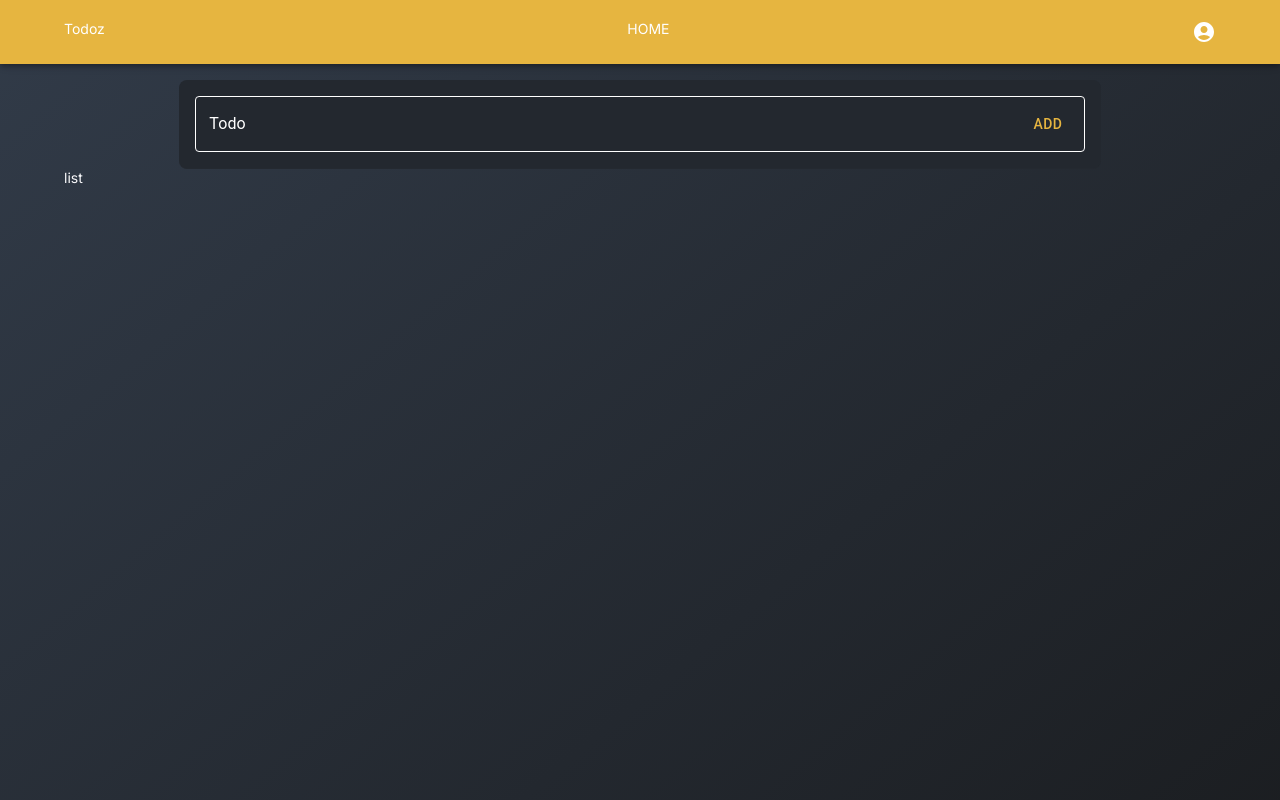
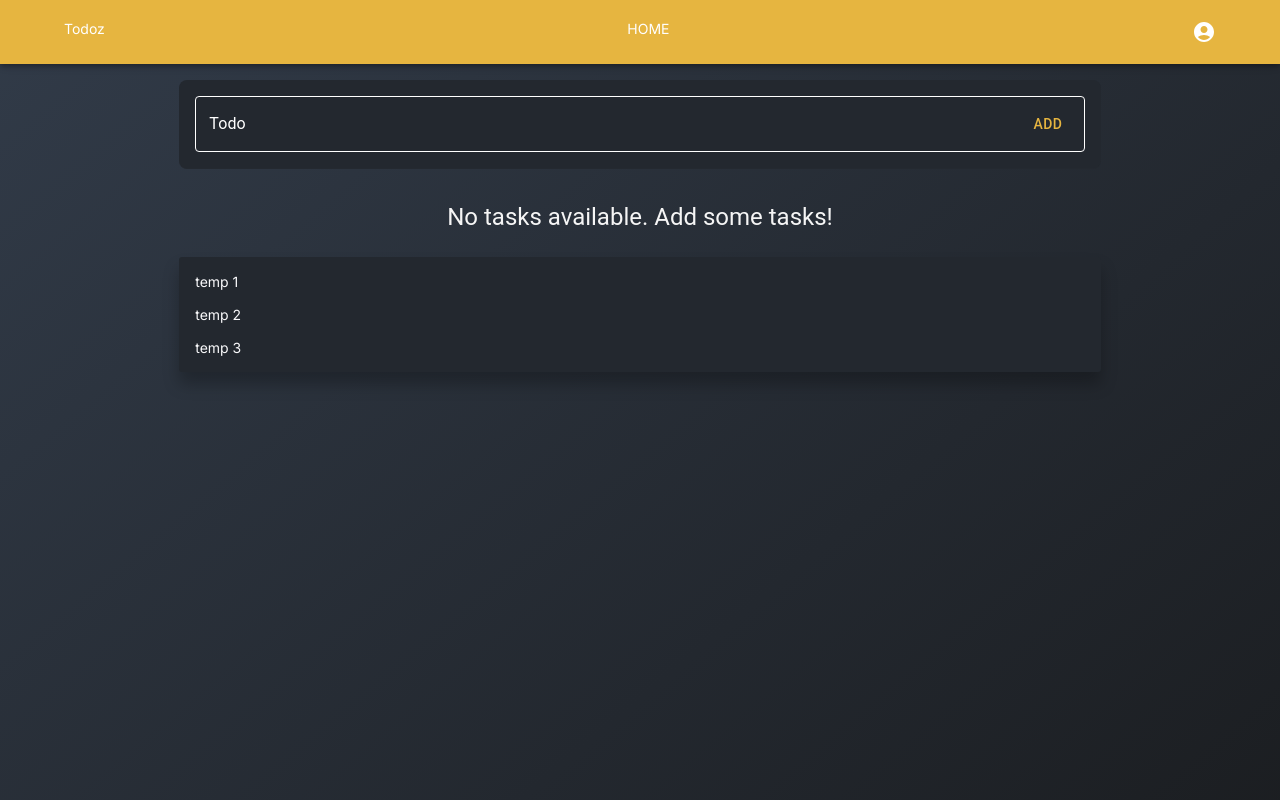
Before and after one commit to wajahatfaryadali/next-todo, a Next.js app: page / in a window 1280 px wide. Built offline with nearby package versions, Linux system fonts and the light colour scheme.

Commit message:
Todo list view

```diff
--- a/src/app/page.module.css
+++ b/src/app/page.module.css
@@ -1,11 +1,12 @@
+.container {
+    display: flex;
+    justify-content: center;
+    position: sticky;
+}
 
-
-/* Mobile */
-/* @media (max-width: 700px) {
-
-} */
-
-/* Tablet and Smaller Desktop */
-/* @media (min-width: 701px) and (max-width: 1120px) {
-
-} */
+.listContainer {
+    background: #23282f;
+    border-radius: 3px;
+    box-shadow: 0 12px 16px #00000040;
+    padding: 1rem 2rem 1rem;
+}
--- a/src/app/page.tsx
+++ b/src/app/page.tsx
@@ -1,25 +1,48 @@
 import CustomLayout from "@/components/CustomLayout/CustomLayout";
 import CreateTodo from "@/components/TodoComponents/CreateTodo/CreateTodo";
-import { Box } from "@mui/material";
-// import styles from "./page.module.css";
+import { Box, List, ListItem, Typography } from "@mui/material";
+import classes from "./page.module.css";
+import BoxContainer from "@/components/muiComponents/BoxContainer/BoxContainer";
 
 export default function Home() {
   return (
     <main>
       <CustomLayout>
         <div style={{ position: 'relative' }}>
-          <Box component={'div'}
-            display={'flex'}
-            width={'100%'}
-            justifyContent={'center'}
-            position={"sticky"}
+          <Box
+            component={'div'}
+            className={classes.container}
             top={{ xs: '56px', sm: '64px' }}
           >
             <CreateTodo />
           </Box>
-          <>
-          list
-          </>
+          {/* list container */}
+          <Box component={'div'} width={'100%'} display={'flex'} justifyContent={'center'}>
+            <Box sx={{ width: { xs: '100%', sm: '90%', md: '80%' }, pt: '2rem' }}>
+              <Typography
+                variant="h5"
+                fontSize={{ xs: '1rem', sm: '1.5rem' }}
+                className={classes.darkContainer}
+                mb={'1rem'}
+                textAlign={'center'}
+                pb={1}
+                color="whitesmoke"
+              >
+                No tasks available. Add some tasks!
+              </Typography>
+              <List classes={{ root: classes.listContainer }} sx={{ mb: '2rem' }} >
+                <ListItem>
+                  temp 1
+                </ListItem>
+                <ListItem>
+                  temp 2
+                </ListItem>
+                <ListItem>
+                  temp 3
+                </ListItem>
+              </List>
+            </Box>
+          </Box>
         </div>
       </CustomLayout>
     </main>
--- a/src/components/TodoComponents/CreateTodo/CreateTodo.tsx
+++ b/src/components/TodoComponents/CreateTodo/CreateTodo.tsx
@@ -14,7 +14,6 @@ const CreateTodo = () => {
     }
 
     const handleChange = (event: React.ChangeEvent<HTMLTextAreaElement | HTMLInputElement>) => {
-
         setTodo(event.target.value)
     }
 
@@ -22,12 +21,8 @@ const CreateTodo = () => {
         <Box
             component={'form'}
             onSubmit={handleSubmit}
-            sx={{
-                width: { xs: '100%', sm: '90%', md: '80%' },
-                borderBottom: "1px solid #242930",
-                backgroundColor: "#23282f",
-                borderRadius: '8px', p: '1rem'
-            }}
+            className={classes.formContainer}
+            width={{ xs: '100%', sm: '90%', md: '80%' }}
         >
             <MTextField
                 id="todo"
--- a/src/components/TodoComponents/CreateTodo/index.module.css
+++ b/src/components/TodoComponents/CreateTodo/index.module.css
@@ -2,3 +2,10 @@
     padding-right: 0px !important;
     border-color: #fff;
 }
+
+.formContainer {
+    border-bottom: 1px solid #242930;
+    background-color: #23282f;
+    border-radius: 8px;
+    padding: 1rem;
+}
```
